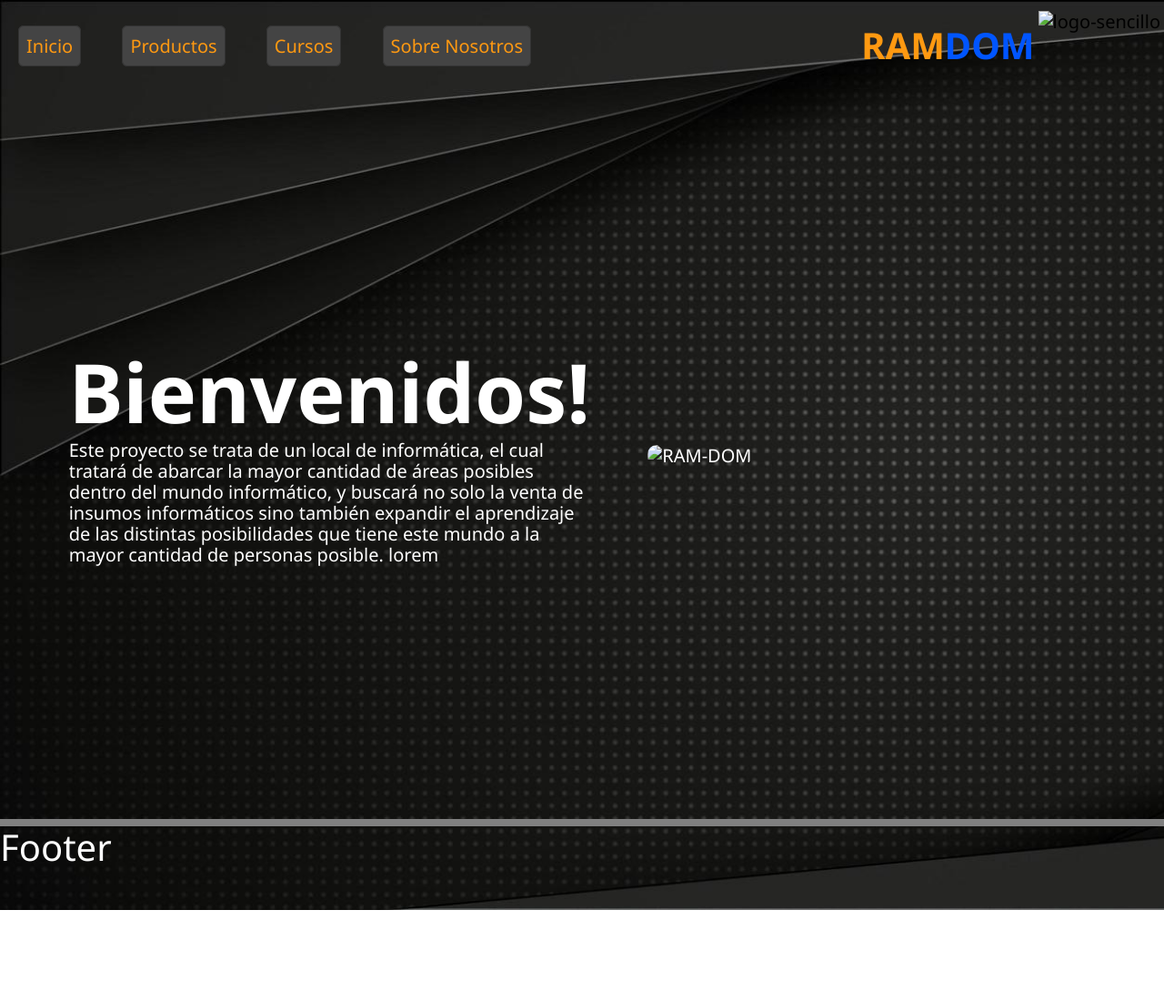
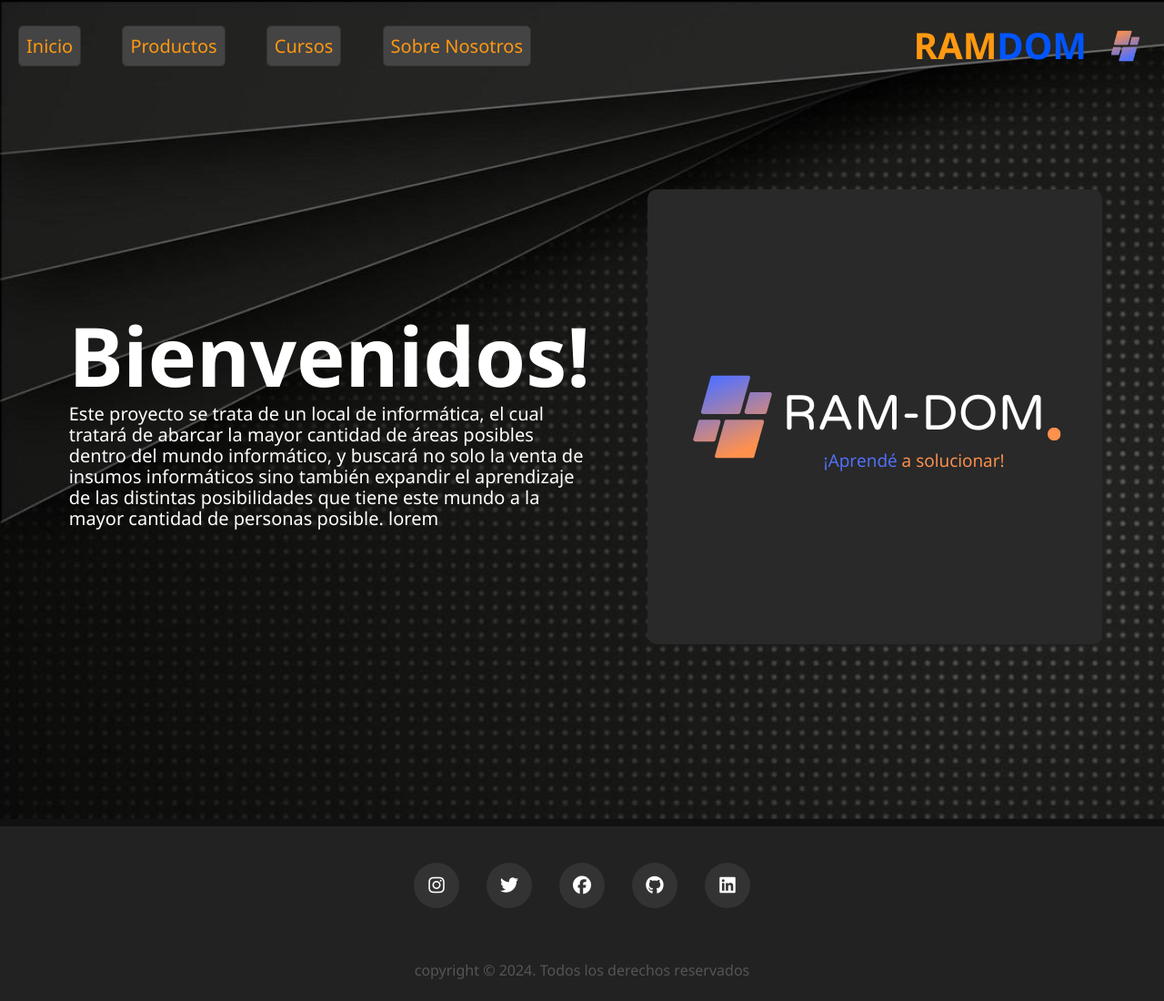
Before and after one commit to JulianScipioni06/RAM-DOM, a plain HTML site: page html/index.html in a window 1280 px wide. Shown: the whole page at 91% size. Before the commit the page ends 1000 px from the top, so only its background shows below. Drawn offline with Linux system fonts and the light colour scheme; files that its build step writes are made by us from their sources.

Commit message:
Footer del Index

```diff
--- a/css/index.css
+++ b/css/index.css
@@ -9,7 +9,7 @@ body {
     grid-template:
     "header header header" 100px
     "main main main" 100vh
-    "footer footer footer" 100px;
+    "footer footer footer" 200px;
     background: url(/images/fondo.jpg);
     background-repeat: no-repeat;
     background-size: cover;
@@ -78,7 +78,7 @@ body {
 .presentacion {
     display: flex;
     justify-content: space-around;
-    height: 90%;
+    height: 80%;
     margin: 40px;
     color: #fff;
 }
@@ -113,8 +113,50 @@ body {
 
 .footer {
     grid-area: footer;
-    border-top: 8px solid grey;
-    color: #fff;
-    background: transparent;
-    font-size: 40px;
+    background: #222;
+    border-top: 8px solid #111;
+    display: flex;
+    flex-direction: column;
+    justify-content: center;
+    align-items: center;
 }
+
+.redes {
+    display: flex;
+    justify-content: space-evenly;
+    width: max-content;
+}
+
+.redes a {
+    display: flex;
+    justify-content: center;
+    align-items: center;
+    text-decoration: none;
+    border-radius: 50%;
+    color: white;
+    margin: 15px;
+    background-color: #333;
+    width: 50px;
+    height: 50px;
+}
+
+.redes a:hover {
+    background-color: #fff;
+    border: 5px solid #111;
+    color: #000;
+}
+
+.container-copyright {
+    display: flex;
+    justify-content: center;
+    align-items: flex-end;
+    margin-top: 40px;
+    height: min-content;
+    width: 100%;
+
+}
+
+.copyright {
+    align-self: flex-end;
+    color: #555;
+}
--- a/html/index.html
+++ b/html/index.html
@@ -3,8 +3,8 @@
 <head>
     <meta charset="UTF-8">
     <meta name="viewport" content="width=device-width, initial-scale=1.0">
-    <link rel="stylesheet" href="css/index.css">
-    <link rel="stylesheet" href="css/normalize.css">
+    <link rel="stylesheet" href="../css/index.css">
+    <link rel="stylesheet" href="../css/normalize.css">
     <link href="https://fonts.googleapis.com/css2?family=Noto+Sans:ital,wght@0,100..900;1,100..900&display=swap" rel="stylesheet">
     <script src="https://kit.fontawesome.com/ffd415cb1c.js" crossorigin="anonymous"></script>
     <title>RAM-DOM</title>
@@ -20,7 +20,7 @@
             </ul>
             <div class="logo">
                 <h1></h1>
-                <img src="images/logo-sencillo.png" title="logo-sencillo">
+                <img src="../images/logo-sencillo.png" title="logo-sencillo">
             </div>
         </nav>
     </header>
@@ -33,10 +33,23 @@
                 </p>
             </div>
             <div class="img-inicio">
-                <img src="images/Logo2.png" alt="RAM-DOM" title="RAM-DOM">
+                <img src="../images/Logo2.png" alt="RAM-DOM" title="RAM-DOM">
             </div>
         </div>
     </main>
-    <footer class="footer">Footer</footer>
+    <footer class="footer">
+        <div class="redes">
+            <a href="https://www.instagram.com/juli.scipioni_/" title="Instagram"><i class="fa-brands fa-instagram"></i></a>
+            <a href="https://x.com/ScipioniJuli" title="Twitter"><i class="fa-brands fa-twitter"></i></a>
+            <a href="https://www.facebook.com/julian.scipioni.3?mibextid=JRoKGi" title="Facebook"><i class="fa-brands fa-facebook"></i></a>
+            <a href="https://github.com/JulianScipioni06" title="GitHub"><i class="fa-brands fa-github"></i></a>
+            <a href="https://www.linkedin.com/in/julian-scipioni-b9015a30b/" title="Linkedin"><i class="fa-brands fa-linkedin"></i></a>
+        </div>
+        <div class="container-copyright">
+            <div class="copyright">
+                <small>copyright © 2024. Todos los derechos reservados</small>
+            </div>
+        </div>
+    </footer>
 </body>
 </html>
```
